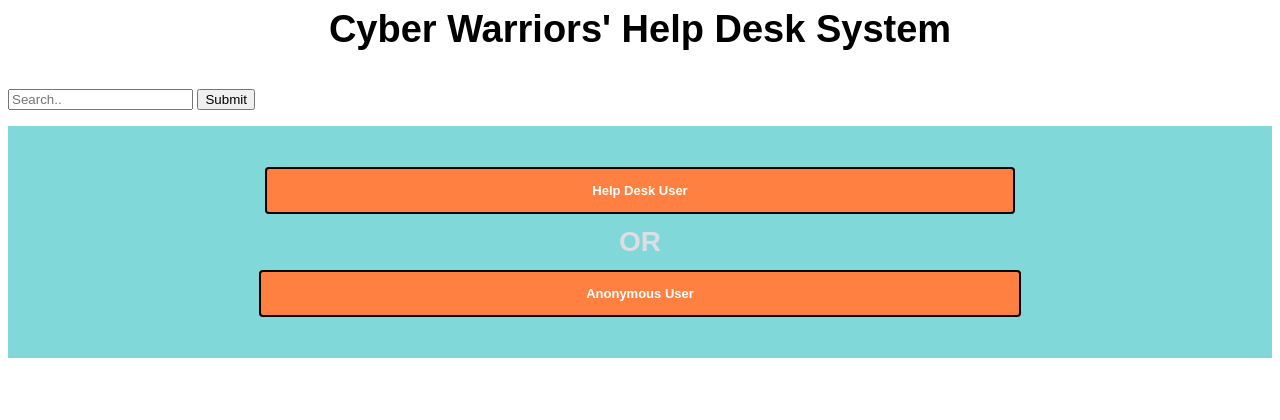
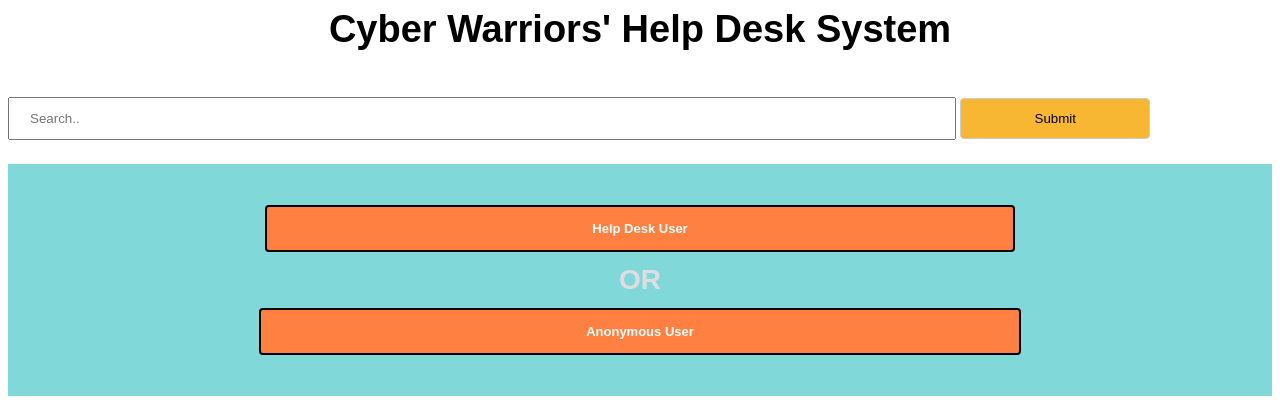
Before and after one commit to shagun26/CustomerSupportSystem, a PHP site: page / in a window 1280 px wide. Shown: the top 420 px of the page. Run offline with PHP 8.4, Linux system fonts and the light colour scheme.

Commit message:
Add files via upload
annoFile fixed and style added for search bar

```diff
--- a/index.php
+++ b/index.php
@@ -16,8 +16,8 @@ if (!is_dir("./uploads"))
 
         <div class="search-container">
                 <form action="" method="POST">
-                <input type="text" placeholder="Search.." name="search">
-                <button type="submit" name="submitsearch">Submit</button>
+                <input class="bar" type="text" placeholder="Search.." name="search">
+                <button class="search" type="submit" name="submitsearch">Submit</button>
             </form>
         </div>
 
--- a/style.css
+++ b/style.css
@@ -4,6 +4,24 @@
 
 a {
     text-decoration: none;
+}
+
+.search{
+    width: 15%;
+    padding: 12px 20px;
+    margin: 8px 0;
+    display: inline-block;
+   border: 1px solid #ccc;
+   border-radius: 4px;
+   box-sizing: border-box;
+   background-color: #f7b733;
+}
+
+.bar{
+    width: 75%;
+    padding: 12px 20px;
+    margin: 8px 0;
+
 }
 
 #login2{
```
Also changed, not shown: anonFile.php (+11 -11 lines), index.html (added, +22 -0 lines), 1 other file.
